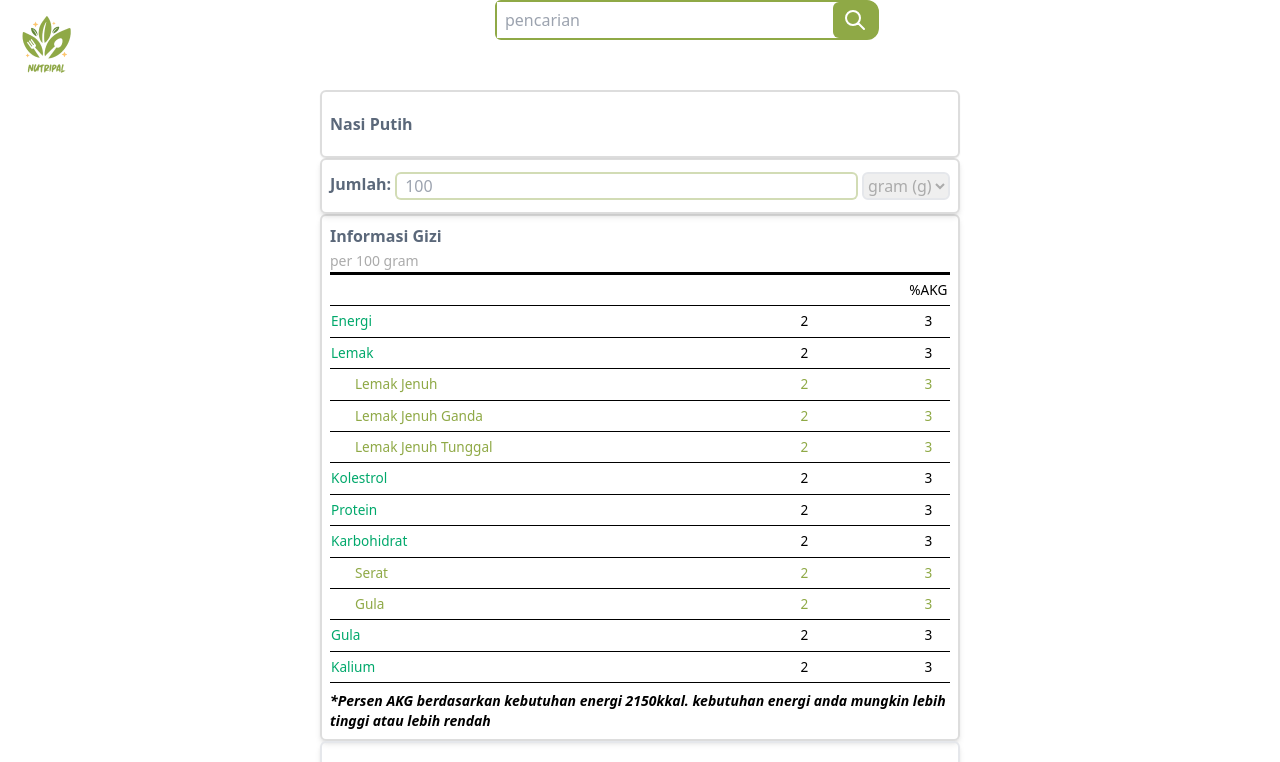
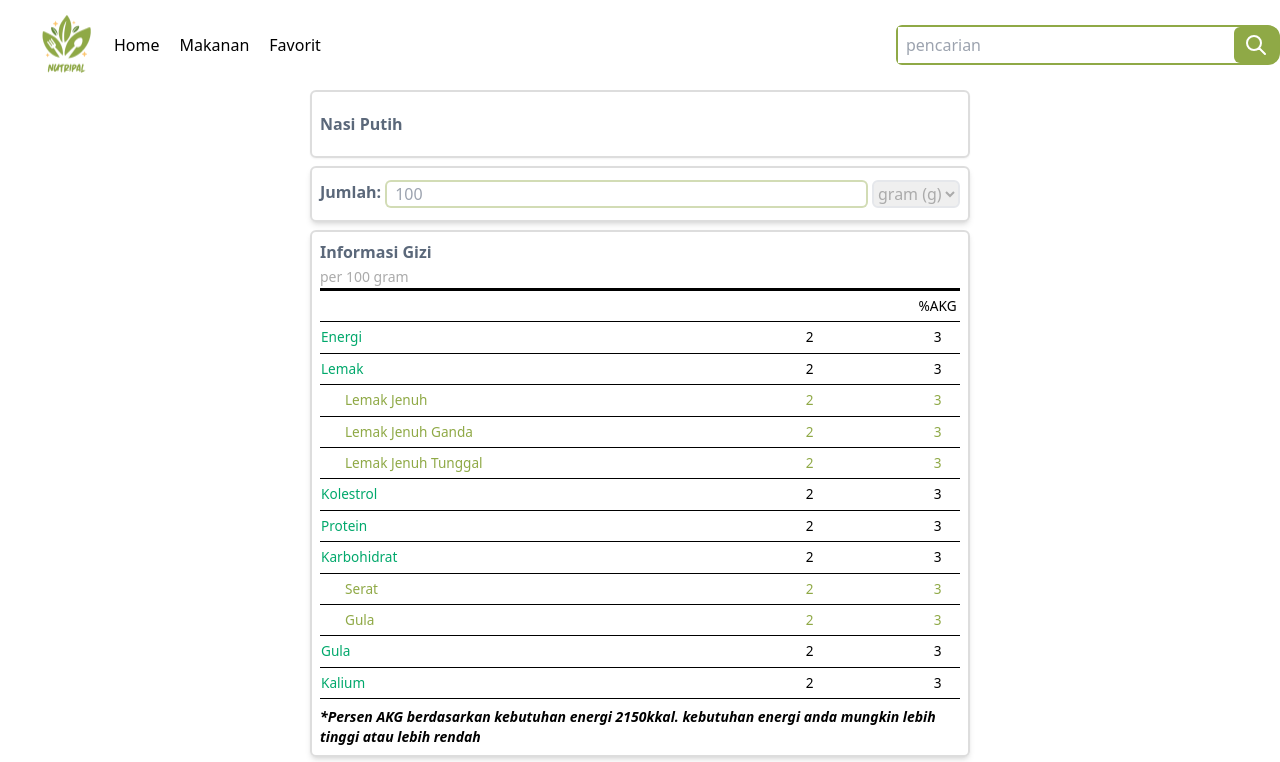
Before and after one commit to Mamangbili/testing-fork, a website: page src/detail-makanan.html in a window 1280 px wide. Shown: the top 762 px of the page. Drawn offline with Linux system fonts and the light colour scheme.

Commit message:
nagivasi header udah responsif tinggal hamburger menu

```diff
--- a/package.json
+++ b/package.json
@@ -1,7 +1,7 @@
 {
 
   "scripts": {
-    "tailwindCSS": "tailwindcss -i ./src/input.css -o ./src/output.css --watch"
+    "watch-tailwind": "tailwindcss -i ./src/input.css -o ./src/output.css --watch"
 
   },
   "dependencies": {
--- a/src/detail-makanan.html
+++ b/src/detail-makanan.html
@@ -8,19 +8,23 @@
     <script src="script.js" defer></script>
   </head>
   <body class="">
-    <div class="flex flex-col sm:flex-row">
-      <nav class="flex h-full justify-between">
-        <div class="bg-red-200"></div>
-
-        <!-- <div class="h-auto flex">
+    <div class="flex flex-col sm:flex-row sm:items-center md:max-w-md">
+      <nav
+        class="flex w-full h-full justify-between px-2 xs:px-5 sm:flex-row-reverse sm:justify-end">
+        <ul class="sm:flex sm:items-center sm:gap-5 hidden">
+          <li>Home</li>
+          <li>Makanan</li>
+          <li>Favorit</li>
+        </ul>
+        <div class="h-auto flex sm:hidden">
           <img src="asset/hamburger-menu.png" class="my-auto" alt="" />
-        </div> -->
+        </div>
         <div class="w-[94px] h-[90px] flex">
-          <img src="asset/logo.png" class="m-auto" alt="" />
+          <img src="asset/logo.png" class="m-auto w-full h-full" alt="" />
         </div>
       </nav>
 
-      <div class="w-full container mx-auto xs:max-w-sm">
+      <div class="w-full container mx-auto xs:max-w-sm gap-2">
         <div
           class="w-full h-[40px] border-2 border-kuning rounded-r-xl rounded-l-md">
           <div class="flex w-full h-full">
@@ -35,9 +39,9 @@
         </div>
       </div>
     </div>
+
     <!-- content body -->
-    <div class="w-fit m-auto flex flex-col gap-2 md:flex-initial">
-      <div class="container">
+    <div class="w-fit m-auto flex flex-col gap-2 md:flex-initial ">
       <div>
         <h1
           class="border-2 border-opacity-40 border-abu-tipis text-abu font-bold py-5 px-2 shadow-sm rounded-md">
@@ -137,12 +141,12 @@
           </p>
         </div>
       </div>
+      <!-- foto -->
       <div
         id="foto"
         class="p-2 border-2 border-opacity-40 shadow-md rounded-md container">
         <h1 class="py-2">Foto</h1>
-          <img src="" alt="" class="h-[260px] w-[360px] object-cover" />
-        </div>
+        <img src="" alt="" class="h-[260px] w-[360px] object-cover mx-auto" />
       </div>
       <div>
         <div
--- a/tailwind.config.js
+++ b/tailwind.config.js
@@ -12,7 +12,7 @@ module.exports = {
     },
 
     screens: {
-      'sm': '640px',
+      'sm': '660px',
       'xxs': '380px',
       'xs': '486px'
     }
```
Also changed, not shown: src/output.css. Lines whose indentation alone changed are shown as unchanged.
